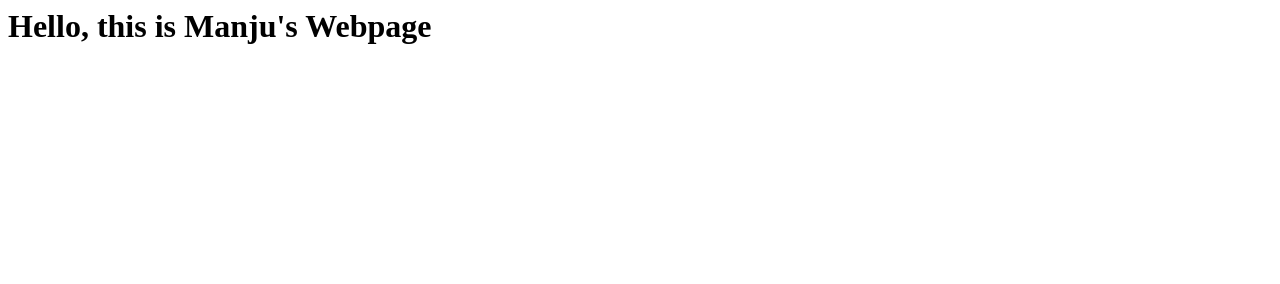
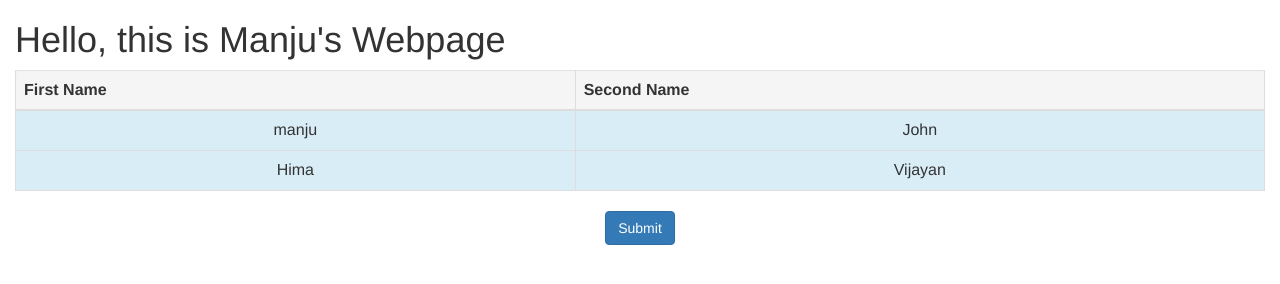
Before and after one commit to manjujohn/manjujohn.github.io, a plain HTML site: page index.html in a window 1280 px wide. Drawn offline with Linux system fonts and the light colour scheme.

Commit message:
index page

```diff
--- a/index.html
+++ b/index.html
@@ -1,9 +1,41 @@
 <html>
 	<head>
 		<title>My Page</title>
+		<link rel="stylesheet" href="bootstrap-3.3.4-dist/css/bootstrap.css">
+		<script type="text/javascript" src="bootstrap-3.3.4-dist/js/bootstrap.js"></script>
 	</head>
 	<body>
+	<div class="container-fluid">
 		<h1>Hello, this is Manju's Webpage</h1>
+<table  class="table table-bordered table-hover text-center">
+<thead class="well">
 
+<tr>
+	<th class>First Name
+	</th>
+	<th>Second Name
+	</th>
+</tr>
+</thead>
+<tbody>
+<tr class="info">
+	<td>manju
+	</td>
+	<td>John
+	</td>
+
+</tr>
+<tr class="info">
+	<td>Hima
+	</td>
+	<td>Vijayan
+	</td>
+
+</tr>
+
+</tbody>
+</table>
+<button type="button" class="btn btn-primary center-block" >Submit</button>
+</div>
 	</body>
 </html>
```
